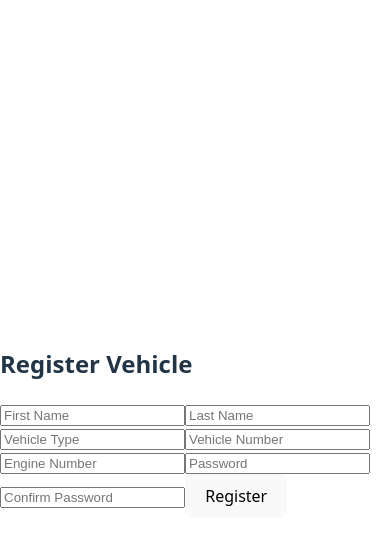
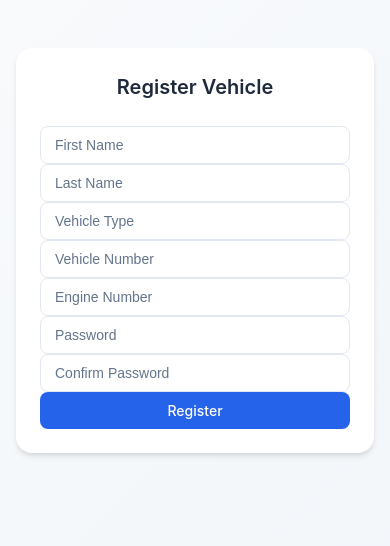
Before and after one commit to KavishaLP/Fuel_quota_management_system, a React (Vite) app in the folder fuel-quota-frontend/: page /register in a window 390 px wide. Shown: the top 546 px of the page. Built offline with nearby package versions, Linux system fonts and the light colour scheme.

Commit message:
vehicle registartion css parts 1

```diff
--- a/fuel-quota-frontend/src/pages/VehicleRegistration.css
+++ b/fuel-quota-frontend/src/pages/VehicleRegistration.css
@@ -1,66 +1,206 @@
-/* General Page Styling */
-body {
-    font-family: Arial, sans-serif;
-    background-color: #f4f4f4;
+:root {
+  /* Modern color palette */
+  --primary-color: #2563eb;
+  --primary-hover: #1d4ed8;
+  --background-start: #f8fafc;
+  --background-end: #f1f5f9;
+  --surface-color: #ffffff;
+  --text-primary: #1e293b;
+  --text-secondary: #64748b;
+  --error-color: #ef4444;
+  --success-color: #22c55e;
+  --border-color: #e2e8f0;
+}
+
+/* Modern Reset */
+* {
   margin: 0;
   padding: 0;
+  box-sizing: border-box;
+}
+
+body {
+  font-family: 'Inter', system-ui, sans-serif;
+  background: linear-gradient(135deg, var(--background-start), var(--background-end));
+  min-height: 100vh;
+  margin: 0;
   display: flex;
   justify-content: center;
   align-items: center;
-    height: 100vh;
+  padding: 2rem 1rem;
 }
 
 /* Form Container */
 .container {
-    width: 400px;
-    background: white;
-    padding: 20px;
-    border-radius: 8px;
-    box-shadow: 0px 4px 10px rgba(0, 0, 0, 0.1);
+  width: min(100%, 32rem);
+  background: var(--surface-color);
+  padding: 2rem;
+  border-radius: 1rem;
+  box-shadow: 0 4px 6px -1px rgb(0 0 0 / 0.1), 0 2px 4px -2px rgb(0 0 0 / 0.1);
+  margin: auto;
+  position: relative;
 }
 
 /* Heading */
 h2 {
+  color: var(--text-primary);
+  font-size: 1.5rem;
+  font-weight: 600;
+  margin-bottom: 1.5rem;
   text-align: center;
-    color: #333;
+}
+
+/* Form Group */
+.form-group {
+  margin-bottom: 1.25rem;
+}
+
+.form-label {
+  display: block;
+  color: var(--text-secondary);
+  font-size: 0.875rem;
+  font-weight: 500;
+  margin-bottom: 0.5rem;
 }
 
 /* Form Inputs */
 input, select {
   width: 100%;
-    padding: 10px;
-    margin-top: 5px;
-    margin-bottom: 15px;
-    border: 1px solid #ccc;
-    border-radius: 4px;
-    font-size: 16px;
+  padding: 0.75rem 1rem;
+  border: 1px solid var(--border-color);
+  border-radius: 0.5rem;
+  font-size: 1rem;
+  transition: all 0.2s ease;
+  background-color: var(--surface-color);
+  color: var(--text-primary);
+}
+
+input:focus, select:focus {
+  outline: none;
+  border-color: var(--primary-color);
+  box-shadow: 0 0 0 3px rgba(37, 99, 235, 0.1);
+}
+
+input::placeholder {
+  color: var(--text-secondary);
 }
 
 /* Button */
 button {
   width: 100%;
-    background-color: #007bff;
+  background-color: var(--primary-color);
   color: white;
-    padding: 10px;
+  padding: 0.75rem 1.5rem;
   border: none;
-    border-radius: 4px;
-    font-size: 16px;
+  border-radius: 0.5rem;
+  font-size: 1rem;
+  font-weight: 500;
   cursor: pointer;
+  transition: all 0.2s ease;
 }
 
 button:hover {
-    background-color: #0056b3;
+  background-color: var(--primary-hover);
+  transform: translateY(-1px);
 }
 
-  /* Error Messages */
-  .error {
-    color: red;
-    font-size: 14px;
-    margin-bottom: 10px;
+button:active {
+  transform: translateY(0);
 }
 
-  /* QR Code Display */
+button:disabled {
+  opacity: 0.7;
+  cursor: not-allowed;
+}
+
+/* Messages */
+.message {
+  margin-top: 1rem;
+  padding: 0.75rem 1rem;
+  border-radius: 0.5rem;
+  font-size: 0.875rem;
+  font-weight: 500;
+}
+
+.error {
+  background-color: rgb(254, 242, 242);
+  color: var(--error-color);
+  border: 1px solid rgb(254, 226, 226);
+}
+
+.success {
+  background-color: rgb(240, 253, 244);
+  color: var(--success-color);
+  border: 1px solid rgb(220, 252, 231);
+}
+
+/* QR Code Container */
 .qr-container {
+  margin-top: 2rem;
+  padding: 1.5rem;
+  background-color: var(--background-start);
+  border-radius: 0.5rem;
   text-align: center;
-    margin-top: 20px;
 }
+
+.qr-container img {
+  max-width: 200px;
+  height: auto;
+}
+
+/* Responsive Design */
+@media (max-width: 640px) {
+  body {
+    padding: 1rem;
+    min-height: 100vh;
+    align-items: flex-start;
+  }
+
+  .container {
+    margin-top: 2rem;
+    margin-bottom: 2rem;
+    padding: 1.5rem;
+  }
+
+  h2 {
+    font-size: 1.25rem;
+  }
+
+  input, select, button {
+    padding: 0.625rem 0.875rem;
+    font-size: 0.875rem;
+  }
+}
+
+/* Loading State */
+.loading {
+  opacity: 0.7;
+  pointer-events: none;
+}
+
+/* Form Validation Styles */
+input:invalid, select:invalid {
+  border-color: var(--error-color);
+}
+
+.validation-message {
+  color: var(--error-color);
+  font-size: 0.75rem;
+  margin-top: 0.25rem;
+}
+
+/* Animation */
+@keyframes fadeIn {
+  from {
+    opacity: 0;
+    transform: translateY(10px);
+  }
+  to {
+    opacity: 1;
+    transform: translateY(0);
+  }
+}
+
+.container {
+  animation: fadeIn 0.3s ease-out;
+}
--- a/fuel-quota-frontend/src/pages/VehicleRegistration.jsx
+++ b/fuel-quota-frontend/src/pages/VehicleRegistration.jsx
@@ -1,6 +1,6 @@
 import React, { useState } from "react";
 import axios from "axios";
-
+import "./VehicleRegistration.css";
 const RegisterForm = () => {
   // State for form inputs
   const [firstName, setFirstName] = useState("");
```
Lines whose indentation alone changed are shown as unchanged.
